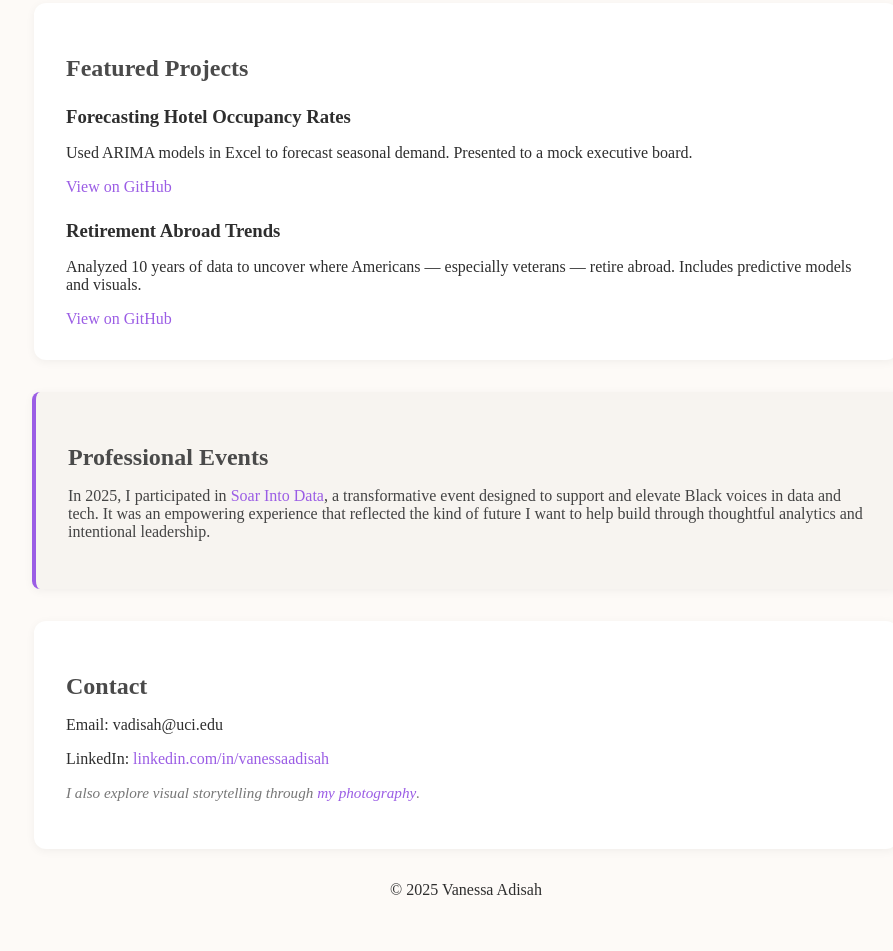
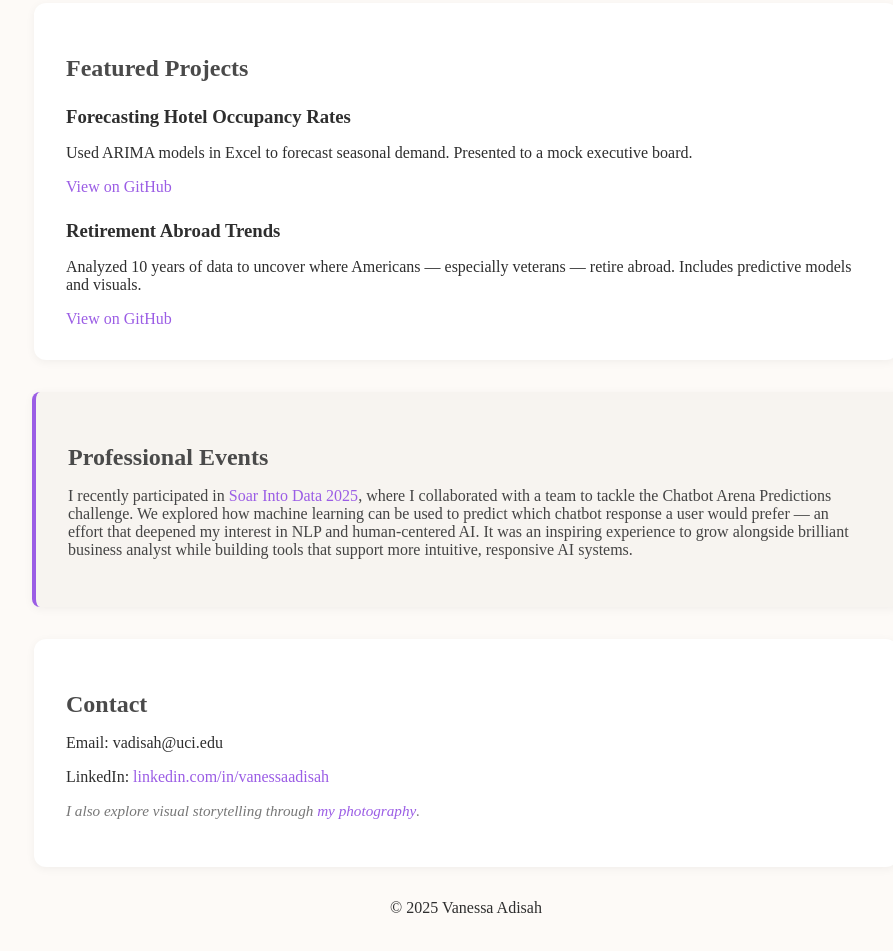
Before and after one commit to vadisah/VanessaAdisah, a plain HTML site: page index.html in a window 1280 px wide. Shown: the part 563-1514 px from the top of the page, without its empty margins (174-1067 px from the left). Drawn offline with Linux system fonts and the light colour scheme.

Commit message:
Update index.html

```diff
--- a/index.html
+++ b/index.html
@@ -35,9 +35,11 @@
 <section id="events">
   <h2>Professional Events</h2>
   <p>
-    In 2025, I participated in <a href="https://www.soarintodata.com/" target="_blank">Soar Into Data</a>, a transformative event designed to support and elevate Black voices in data and tech. It was an empowering experience that reflected the kind of future I want to help build through thoughtful analytics and intentional leadership.
-  </p>
+  I recently participated in <a href="https://www.soarintodata.com/" target="_blank">Soar Into Data 2025</a>, where I collaborated with a team to tackle the Chatbot Arena Predictions challenge. We explored how machine learning can be used to predict which chatbot response a user would prefer — an effort that deepened my interest in NLP and human-centered AI. It was an inspiring experience to grow alongside brilliant business analyst while building tools that support more intuitive, responsive AI systems.
+</p>
+
 </section>
+
 
   <section id="contact">
   <h2>Contact</h2>
```
